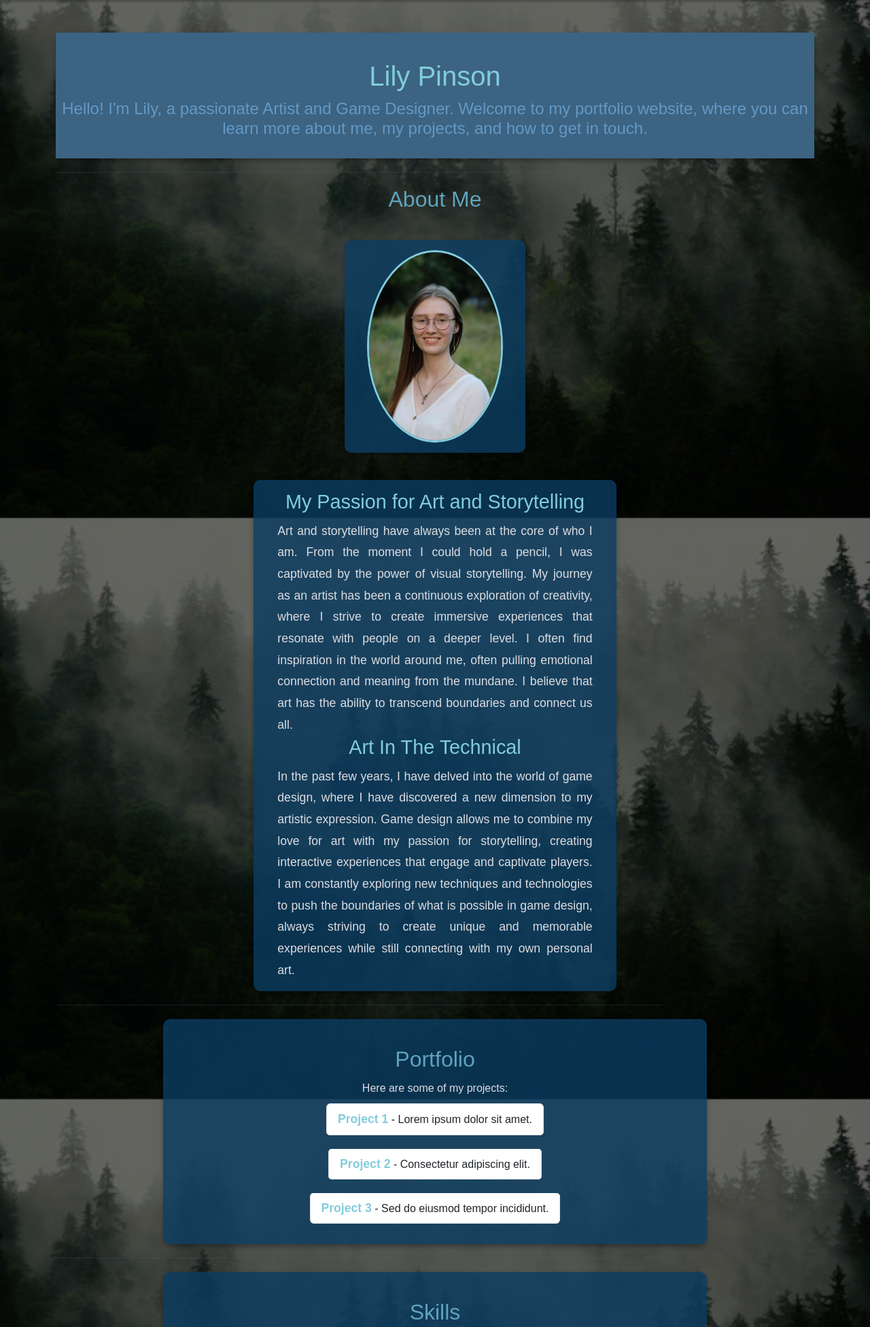
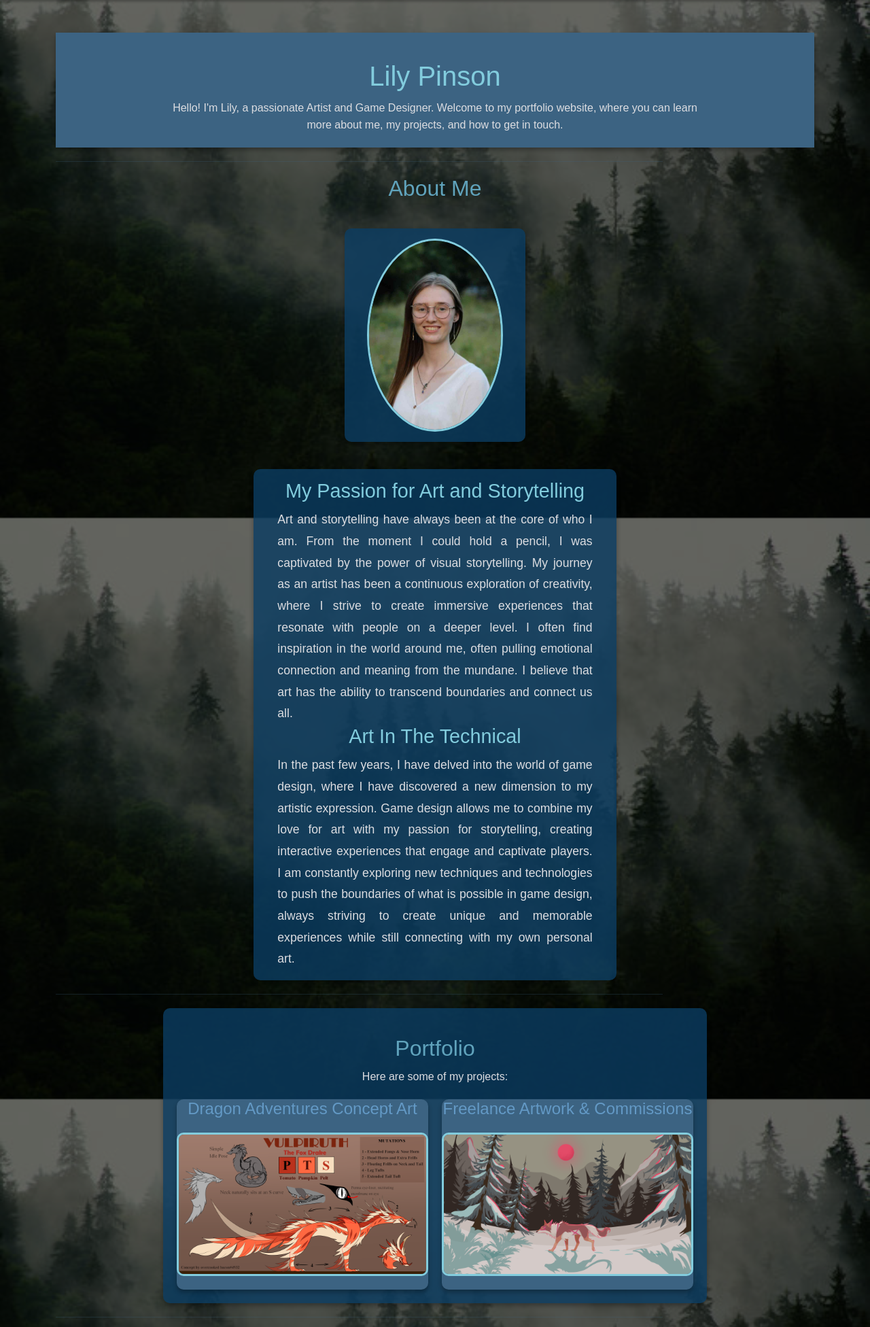
Before and after one commit to LilyPinson/LilyPinson.github.io, a plain HTML site: page index.html in a window 1280 px wide. Shown: the part 93-2045 px from the top of the page at 68% size. Drawn offline with nearby package versions, Linux system fonts and the light colour scheme.

Commit message:
Almos done

```diff
--- a/index.html
+++ b/index.html
@@ -30,10 +30,10 @@
     </nav>
     <div class="container mt-5">
         <div class="content-wrapper">
-            <div class="header-block">
+            <div class="header-block text-center">
                 <h1 class="text-center">Lily Pinson</h1>
-                <h3 class="text-center">Hello! I'm Lily, a passionate Artist and Game Designer. Welcome to my portfolio
-                    website, where you can learn more about me, my projects, and how to get in touch.</h3>
+                <p class="text-center">Hello! I'm Lily, a passionate Artist and Game Designer. Welcome to my portfolio
+                    website, where you can learn more about me, my projects, and how to get in touch.</p>
             </div>
             <hr>
 
@@ -65,14 +65,27 @@
             <div class="portfolio-section">
                 <h2 id="portfolio" class="text-center">Portfolio</h2>
                 <p class="text-center">Here are some of my projects:</p>
-                <ul class="list-group">
-                    <li class="list-group-item"><a href="https://loremipsum.io/" target="_blank">Project 1</a> - Lorem
-                        ipsum dolor sit amet.</li>
-                    <li class="list-group-item"><a href="https://loremipsum.io/" target="_blank">Project 2</a> -
-                        Consectetur adipiscing elit.</li>
-                    <li class="list-group-item"><a href="https://loremipsum.io/" target="_blank">Project 3</a> - Sed do
-                        eiusmod tempor incididunt.</li>
-                </ul>
+                <div class="portfolio-grid">
+                    <div class="portfolio-item">
+                        <h3 class="portfolio-title" class="text-center">Dragon Adventures Concept Art</h3>
+                        <img src="fox-updated.png" alt="Dragon Concept Art" class="portfolio-image">
+                        <div class="portfolio-description">
+                            I have been a concept artist for Sonar Studio's <em>Dragon Adventures</em> on Roblox since
+                            2021, utilizing my skills in art to create some awesome dragon concepts that have been
+                            implemented into the game.
+                        </div>
+                    </div>
+                    <div class="portfolio-item">
+                        <h3 class="portfolio-title" class="text-center">Freelance Artwork & Commissions</h3>
+                        <img src="were-whisker(w-o).png" alt="Freelance Art" class="portfolio-image">
+                        <div class="portfolio-description">
+                            For several years, I have been a freelance artist, creating custom artwork for clients. I have
+                            worked on a variety of projects, including illustrations, character designs, and more. I
+                            have a strong foundation in 2D art, specializing in creating visually appealing illustrations.
+                        </div>
+                    </div>
+                    <!-- Add more portfolio items here as needed -->
+                </div>
             </div>
             <hr>
 
@@ -99,13 +112,15 @@
                     </li>
                     <li class="list-group-item">
                         <i class="fas fa-laptop-code"></i> Web Development
-                        <p class="skill-description">I have experience working with HTML, CSS, and JavaScript, building responsive
+                        <p class="skill-description">I have experience working with HTML, CSS, and JavaScript, building
+                            responsive
                             and visually appealing websites with clean and maintainable code. I also create interactive
                             and dynamic web applications using modern frameworks and libraries.</p>
                     </li>
                     <li class="list-group-item">
                         <i class="fas fa-gamepad"></i> Game Development
-                        <p class="skill-description">I have utilized both Unity and Unreal Engine for game development, leveraging their capabilities to
+                        <p class="skill-description">I have utilized both Unity and Unreal Engine for game development,
+                            leveraging their capabilities to
                             create interactive gameplay mechanics and systems. My experience includes designing and
                             implementing engaging game features.</p>
                     </li>
@@ -115,7 +130,8 @@
 
             <h2 id="contact" class="text-center">Contact</h2>
             <div class="contact-section text-center">
-                <p><i class="fas fa-envelope"></i> Email: <a href="mailto:lily@example.com">lily@example.com</a></p>
+                <p><i class="fas fa-envelope"></i> Email: <a
+                        href="mailto:pinson.lilya@gmail.com">pinson.lilya@gmail.com</a></p>
                 <p><i class="fas fa-file-alt"></i> Resume: <a href="resume.pdf" target="_blank">Download my resume</a>
                 </p>
                 <p><i class="fas fa-phone"></i> Phone: (123) 456-7890</p>
--- a/styles.css
+++ b/styles.css
@@ -323,6 +323,10 @@ button:hover {
     box-shadow: 0 4px 6px rgba(0, 0, 0, 0.3); /* Subtle shadow for depth */
     margin-bottom: 20px;
     border-radius: 0; /* Remove rounded corners */
+    display: flex; /* Add flexbox for centering */
+    flex-direction: column; /* Stack content vertically */
+    align-items: center; /* Center horizontally */
+    justify-content: center; /* Center vertically */
 }
 
 .portfolio-section, .skills-section {
@@ -341,6 +345,57 @@ button:hover {
     font-size: 0.9em;
     color: #a4abc6; /* Light grey */
     text-align: justify; /* Justify text for better readability */
+}
+
+.portfolio-grid {
+    display: grid;
+    grid-template-columns: repeat(auto-fit, minmax(300px, 1fr)); /* Responsive grid layout */
+    gap: 20px;
+    margin-top: 20px;
+}
+
+.portfolio-item {
+    position: relative;
+    overflow: hidden;
+    border-radius: 10px;
+    box-shadow: 0 4px 6px rgba(0, 0, 0, 0.3); /* Subtle shadow for depth */
+    cursor: pointer;
+    /*height: 300px; /* Set a fixed height for uniformity */
+    background-color: #3c6382; /* Default background color */
+}
+
+.portfolio-description {
+    display: flex; /* Ensure it is visible when hovered */
+    position: absolute;
+    top: 0;
+    left: 0;
+    width: 100%;
+    height: 100%;
+    background-color: rgba(10, 61, 98, 0.9); /* Deep sea blue with transparency */
+    color: #dcdde1; /* Light grey */
+    padding: 20px;
+    text-align: center;
+    align-items: center; /* Center text vertically */
+    justify-content: center; /* Center text horizontally */
+    flex-direction: column;
+    border-radius: 10px;
+    box-shadow: 0 4px 6px rgba(0, 0, 0, 0.3); /* Subtle shadow for depth */
+    animation: fadeIn 0.3s ease-in-out;
+    z-index: 2; /* Ensure it appears above the image */
+    opacity: 0; /* Initially hidden */
+    transition: opacity 0.3s ease; /* Smooth fade-in effect */
+}
+
+.portfolio-item:hover .portfolio-description {
+    opacity: 1; /* Show description on hover */
+}
+
+.portfolio-image {
+    width: 100%;
+    object-fit: contain; /* Ensure the entire image fits within the box */
+    border-radius: 10px;
+    transition: transform 0.3s ease; /* Smooth zoom effect */
+    z-index: 1; /* Ensure it is below the description */
 }
 
 @keyframes fadeIn {
```
Also changed, not shown: fox-updated.png (added), were-whisker(w-o).png (added).
